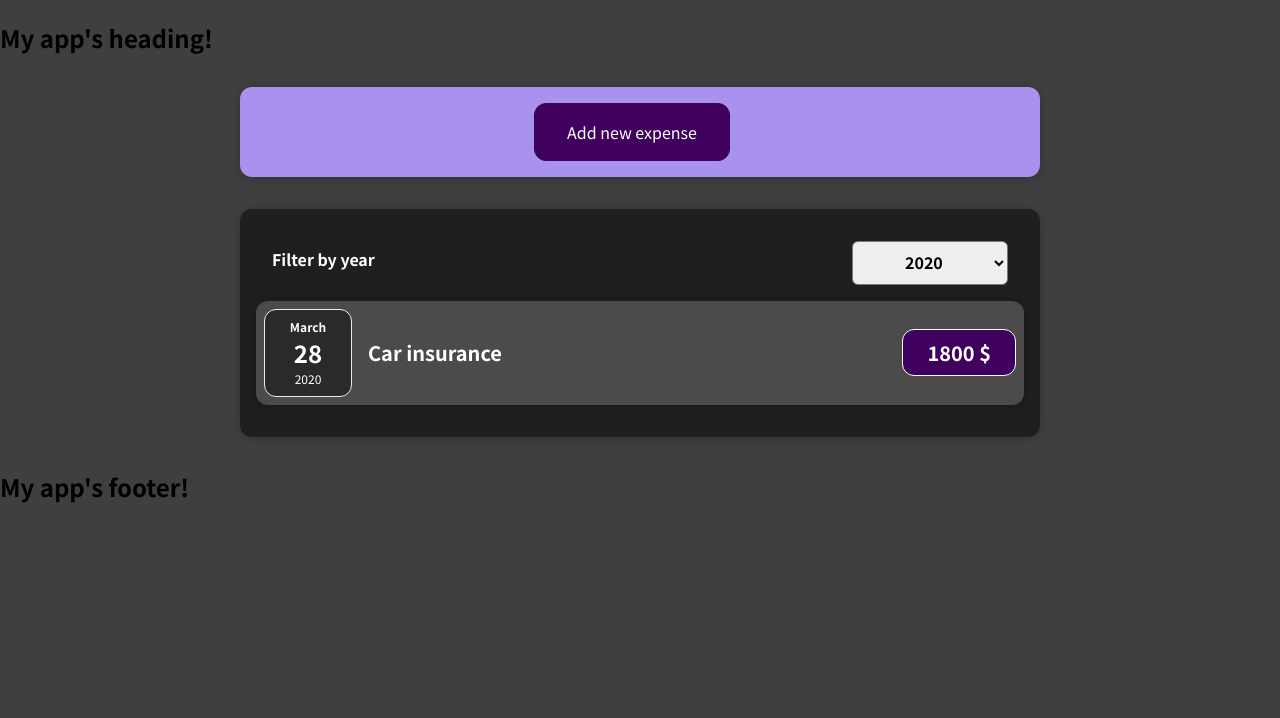
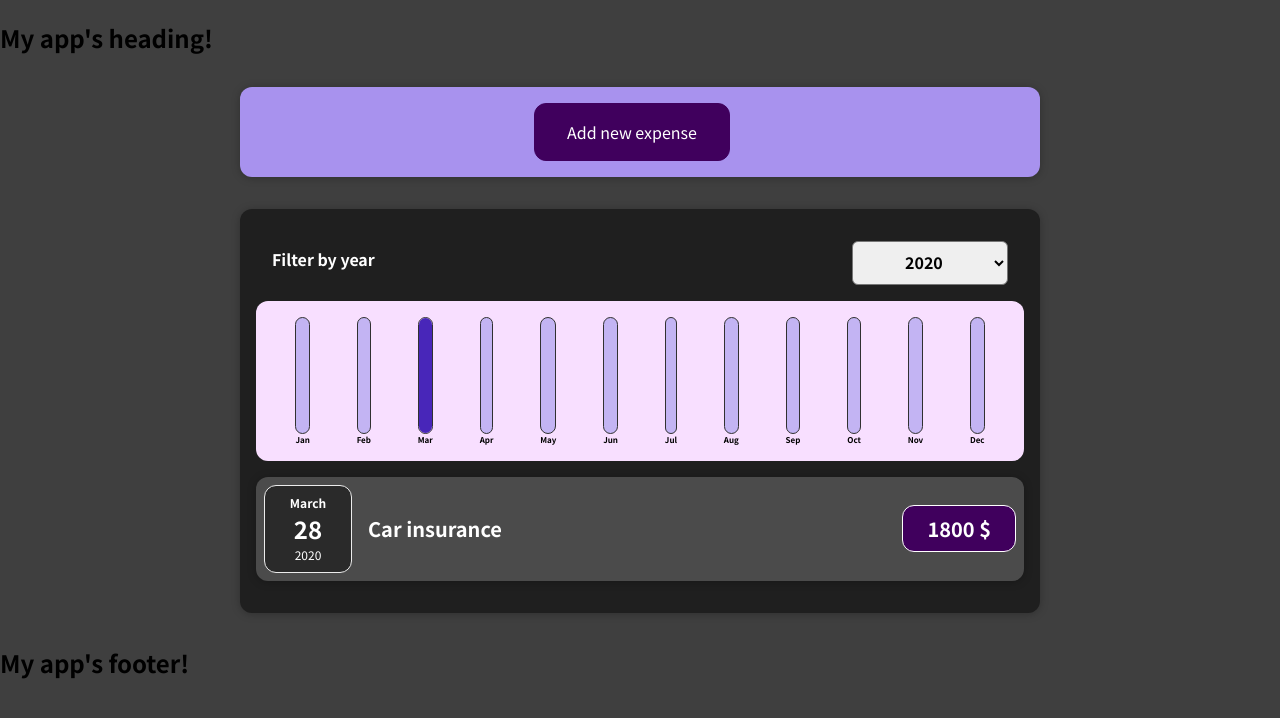
Before and after one commit to sgabor95/expenses-tracker, a React (Create React App) app: page / in a window 1280 px wide. Shown: the top 718 px of the page. Built offline with nearby package versions, Linux system fonts and the light colour scheme.

Commit message:
Added Chart bar

```diff
--- /dev/null
+++ b/src/components/Chart/Chart.css
@@ -0,0 +1,9 @@
+.chart {
+  padding: 1rem;
+  border-radius: 12px;
+  background-color: #f8dfff;
+  text-align: center;
+  display: flex;
+  justify-content: space-around;
+  height: 10rem;
+}
--- /dev/null
+++ b/src/components/Chart/Chart.js
@@ -0,0 +1,23 @@
+import React from "react";
+import ChartBar from "./ChartBar";
+import "./Chart.css";
+
+const Chart = (props) => {
+  const valueArray = props.dataPoints.map((point) => point.value);
+  const totalMax = Math.max(...valueArray);
+
+  return (
+    <div className="chart">
+      {props.dataPoints.map((dataPoint) => (
+        <ChartBar
+          key={dataPoint.label}
+          value={dataPoint.value}
+          maxValue={totalMax}
+          label={dataPoint.label}
+        />
+      ))}
+    </div>
+  );
+};
+
+export default Chart;
--- /dev/null
+++ b/src/components/Chart/ChartBar.css
@@ -0,0 +1,30 @@
+.chart-bar {
+  height: 100%;
+  display: flex;
+  flex-direction: column;
+  align-items: center;
+}
+
+.chart-bar__inner {
+  height: 100%;
+  width: 100%;
+  border: 1px solid #313131;
+  border-radius: 12px;
+  background-color: #c3b4f3;
+  overflow: hidden;
+  display: flex;
+  flex-direction: column;
+  justify-content: flex-end;
+}
+
+.chart-bar__fill {
+  background-color: #4826b9;
+  width: 100%;
+  transition: all 0.3s ease-out;
+}
+
+.chart-bar__label {
+  font-weight: bold;
+  font-size: 0.5rem;
+  text-align: center;
+}
--- /dev/null
+++ b/src/components/Chart/ChartBar.js
@@ -0,0 +1,21 @@
+import React from "react";
+
+import "./ChartBar.css";
+
+const ChartBar = (props) => {
+  let fillHeight = "0%";
+  if (props.maxValue > 0) {
+    fillHeight = Math.round((props.value / props.maxValue) * 100) + "%";
+  }
+
+  return (
+    <div className="chart-bar">
+      <div className="chart-bar__inner">
+        <div className="chart-bar__fill" style={{ height: fillHeight }}></div>
+      </div>
+      <div className="chart-bar__label">{props.label}</div>
+    </div>
+  );
+};
+
+export default ChartBar;
--- a/src/components/Expenses/Expenses.js
+++ b/src/components/Expenses/Expenses.js
@@ -3,6 +3,7 @@
 import Card from "../UI/Card";
 import ExpensesFilter from "./ExpensesFilter";
 import ExpensesList from "./ExpensesList";
+import ExpensesChart from "./ExpensesChart";
 import "./Expenses.css";
 
 const Expenses = (props) => {
@@ -23,6 +24,7 @@
           selected={filteredYear}
           onChangeFilter={filterChangeHandler}
         />
+        <ExpensesChart expenses={filteredExpenses} />
         <ExpensesList items={filteredExpenses} />
       </Card>
     </div>
--- /dev/null
+++ b/src/components/Expenses/ExpensesChart.js
@@ -0,0 +1,28 @@
+import React from "react";
+import Chart from "../Chart/Chart";
+
+const ExpensesChart = (props) => {
+  const chartDataPoints = [
+    { label: "Jan", value: 0 },
+    { label: "Feb", value: 0 },
+    { label: "Mar", value: 0 },
+    { label: "Apr", value: 0 },
+    { label: "May", value: 0 },
+    { label: "Jun", value: 0 },
+    { label: "Jul", value: 0 },
+    { label: "Aug", value: 0 },
+    { label: "Sep", value: 0 },
+    { label: "Oct", value: 0 },
+    { label: "Nov", value: 0 },
+    { label: "Dec", value: 0 },
+  ];
+
+  for (const expense of props.expenses) {
+    const expMonth = expense.date.getMonth(); // Jan starts at 0, we can use it as index for chartDataPoints
+    chartDataPoints[expMonth].value += expense.amount;
+  }
+
+  return <Chart dataPoints={chartDataPoints} />;
+};
+
+export default ExpensesChart;
```
